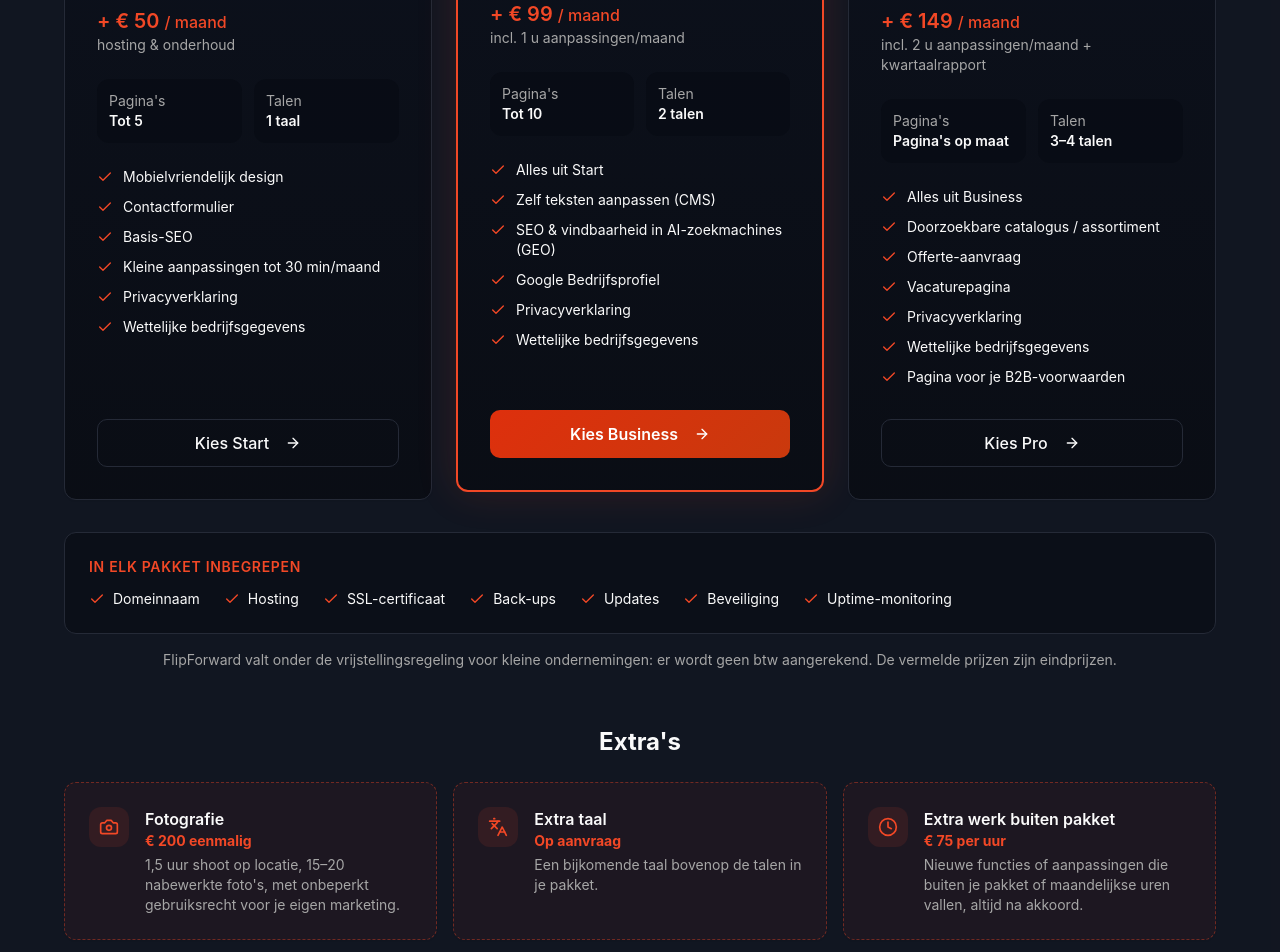
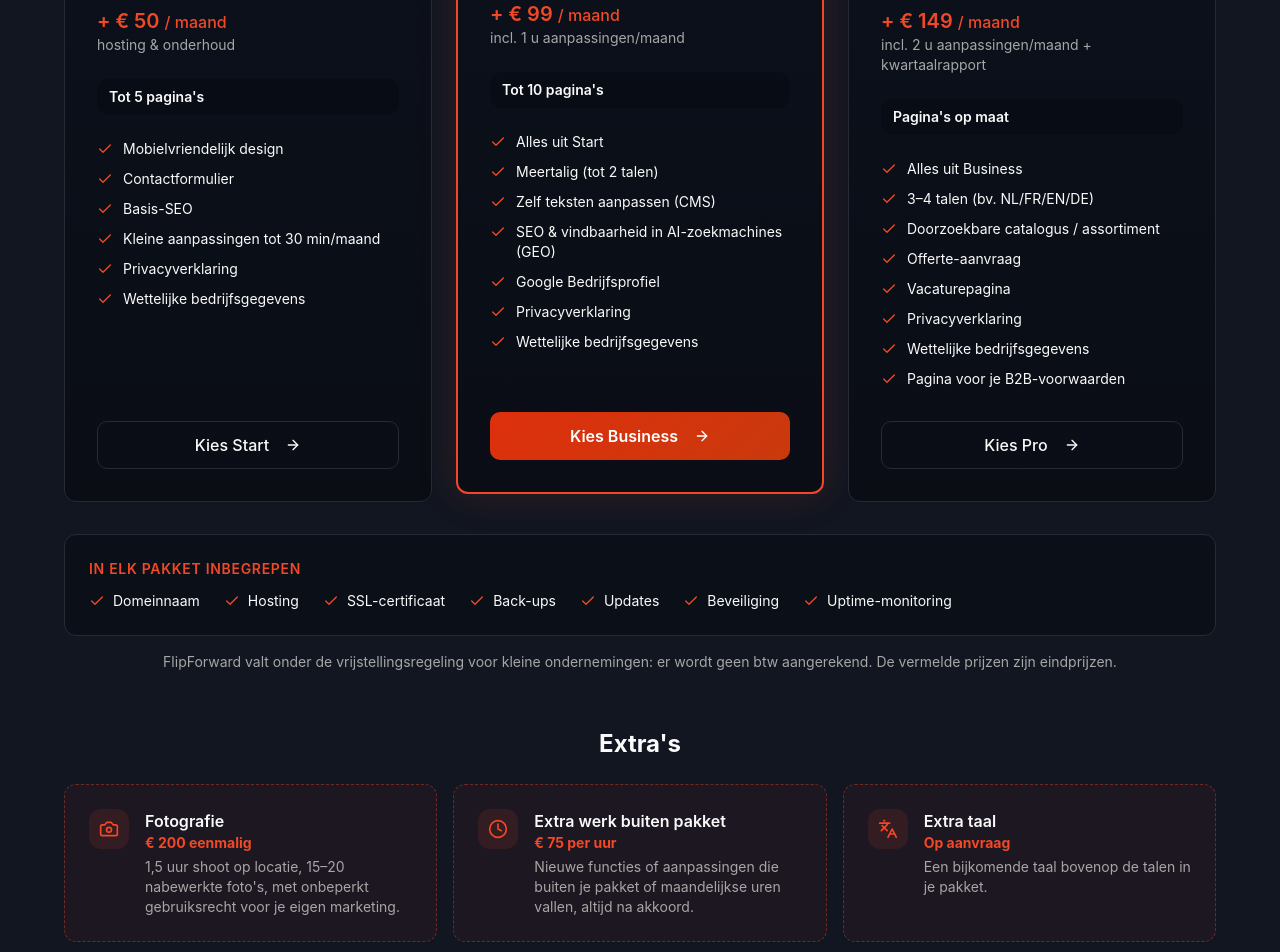
Before and after one commit to FlipForward/flipforward, a React (Vite) app: page / in a window 1280 px wide. Shown: the part 2780-3732 px from the top of the page. Built offline with nearby package versions, Linux system fonts and the light colour scheme.

Commit message:
feat: talen minder prominent; enkel als voordeel bij Business en Pro, extra taal onderaan bij extra's
Co-Authored-By: Claude Opus 5.5 <noreply@anthropic.com>

```diff
--- a/src/components/Pricing.tsx
+++ b/src/components/Pricing.tsx
@@ -4,7 +4,7 @@ import { Check, ArrowRight, Camera, Languages, Clock } from "lucide-react";
 import { packages, includedInAll, addOns, PRICE_NOTE, formatEuro } from "@/lib/site";
 import { selectPackage } from "@/lib/selectPackage";
 
-const addOnIcons = [Camera, Languages, Clock];
+const addOnIcons: Record<string, typeof Clock> = { Fotografie: Camera, "Extra taal": Languages };
 
 const Pricing = () => {
   return (
@@ -49,16 +49,7 @@ const Pricing = () => {
                   <p className="text-sm text-muted-foreground min-h-[1.25rem]">{p.monthlyNote ?? "hosting & onderhoud"}</p>
                 </div>
 
-                <dl className="mt-6 grid grid-cols-2 gap-3 text-sm">
-                  <div className="rounded-lg bg-background/60 p-3">
-                    <dt className="text-muted-foreground">Pagina's</dt>
-                    <dd className="font-semibold text-foreground">{p.pages.replace(" pagina's", "")}</dd>
-                  </div>
-                  <div className="rounded-lg bg-background/60 p-3">
-                    <dt className="text-muted-foreground">Talen</dt>
-                    <dd className="font-semibold text-foreground">{p.languages}</dd>
-                  </div>
-                </dl>
+                <p className="mt-6 rounded-lg bg-background/60 px-3 py-2 text-sm font-semibold text-foreground">{p.pages}</p>
 
                 <ul className="mt-6 space-y-2.5 text-sm flex-1" aria-label={`Inbegrepen in ${p.name}`}>
                   {[...p.features, ...p.legal].map((f) => (
@@ -108,8 +99,8 @@ const Pricing = () => {
         <div className="max-w-6xl mx-auto mt-14">
           <h3 className="text-2xl font-bold text-center mb-6">Extra's</h3>
           <div className="grid gap-4 md:grid-cols-3">
-            {addOns.map((a, i) => {
-              const Icon = addOnIcons[i] ?? Clock;
+            {addOns.map((a) => {
+              const Icon = addOnIcons[a.name] ?? Clock;
               return (
                 <Card key={a.name} className="p-5 sm:p-6 border-dashed border-accent/40 bg-accent/5">
                   <div className="flex items-start gap-4">
--- a/src/components/TypingAnimation.tsx
+++ b/src/components/TypingAnimation.tsx
@@ -1,5 +1,5 @@
 import { useState, useEffect } from "react";
-import { LucideIcon, Store, Building2, Languages, Coffee, Scissors, Wrench, Briefcase, Users } from "lucide-react";
+import { LucideIcon, Store, Building2, Coffee, Scissors, Wrench, Briefcase, Users } from "lucide-react";
 
 interface Idea {
   text: string;
@@ -9,7 +9,6 @@ interface Idea {
 const ideas: Idea[] = [
   { text: "Website voor je zaak", icon: Store },
   { text: "B2B-catalogus", icon: Building2 },
-  { text: "Meertalige website", icon: Languages },
   { text: "Horecazaak", icon: Coffee },
   { text: "Kapsalon", icon: Scissors },
   { text: "Vakman of aannemer", icon: Wrench },
--- a/src/lib/seo.ts
+++ b/src/lib/seo.ts
@@ -59,7 +59,7 @@ export function jsonLd() {
       itemListElement: packages.map((p) => ({
         "@type": "Offer",
         name: `Pakket ${p.name}`,
-        description: `${p.audience}. ${p.pages}, ${p.languages}. ${p.features.join(", ")}.`,
+        description: `${p.audience}. ${p.pages}. ${p.features.join(", ")}.`,
         url: `${SITE_URL}/?pakket=${p.id}#pakketten`,
         priceCurrency: "EUR",
         price: p.setup,
@@ -131,7 +131,7 @@ export function llmsTxt() {
     .map(
       (p) =>
         `### ${p.name}${p.highlight ? ` (${p.highlight.toLowerCase()})` : ""}\n` +
-        `- Voor: ${p.audience}\n- ${p.pages}, ${p.languages}\n- ${p.features.join("; ")}\n- Juridisch: ${p.legal.join("; ")}\n` +
+        `- Voor: ${p.audience}\n- ${p.pages}\n- ${p.features.join("; ")}\n- Juridisch: ${p.legal.join("; ")}\n` +
         `- Opstart: ${p.setupFrom ? "vanaf " : ""}${formatEuro(p.setup)} eenmalig\n` +
         `- Maandelijks: ${formatEuro(p.monthly)}${p.monthlyNote ? ` (${p.monthlyNote})` : ""}`,
     )
--- a/src/lib/site.ts
+++ b/src/lib/site.ts
@@ -34,7 +34,6 @@ export interface Package {
   name: string;
   audience: string;
   pages: string;
-  languages: string;
   features: string[];
   legal: string[];
   setup: number;
@@ -50,7 +49,6 @@ export const packages: Package[] = [
     name: "Start",
     audience: "Zelfstandigen & kleine zaken",
     pages: "Tot 5 pagina's",
-    languages: "1 taal",
     features: [
       "Mobielvriendelijk design",
       "Contactformulier",
@@ -66,9 +64,9 @@ export const packages: Package[] = [
     name: "Business",
     audience: "Kmo's die hun aanbod willen tonen",
     pages: "Tot 10 pagina's",
-    languages: "2 talen",
     features: [
       "Alles uit Start",
+      "Meertalig (tot 2 talen)",
       "Zelf teksten aanpassen (CMS)",
       "SEO & vindbaarheid in AI-zoekmachines (GEO)",
       "Google Bedrijfsprofiel",
@@ -84,9 +82,9 @@ export const packages: Package[] = [
     name: "Pro",
     audience: "B2B, meertalig, met catalogus",
     pages: "Pagina's op maat",
-    languages: "3–4 talen",
     features: [
       "Alles uit Business",
+      "3–4 talen (bv. NL/FR/EN/DE)",
       "Doorzoekbare catalogus / assortiment",
       "Offerte-aanvraag",
       "Vacaturepagina",
@@ -123,14 +121,14 @@ export const addOns: AddOn[] = [
       "1,5 uur shoot op locatie, 15–20 nabewerkte foto's, met onbeperkt gebruiksrecht voor je eigen marketing.",
   },
   {
+    name: "Extra werk buiten pakket",
+    price: "€ 75 per uur",
+    description: "Nieuwe functies of aanpassingen die buiten je pakket of maandelijkse uren vallen, altijd na akkoord.",
+  },
+  {
     name: "Extra taal",
     price: "Op aanvraag",
     description: "Een bijkomende taal bovenop de talen in je pakket.",
-  },
-  {
-    name: "Extra werk buiten pakket",
-    price: "€ 75 per uur",
-    description: "Nieuwe functies of aanpassingen die buiten je pakket of maandelijkse uren vallen, altijd na akkoord.",
   },
 ];
 
```
